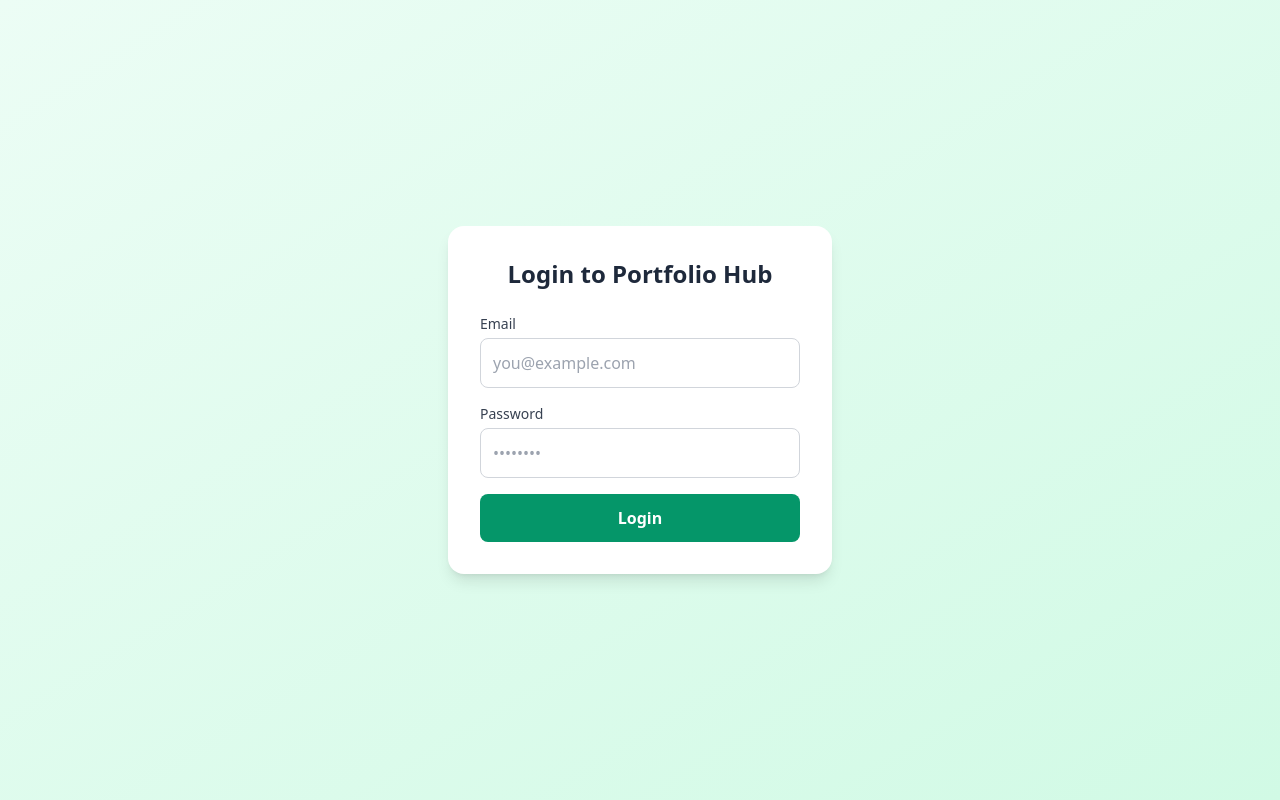
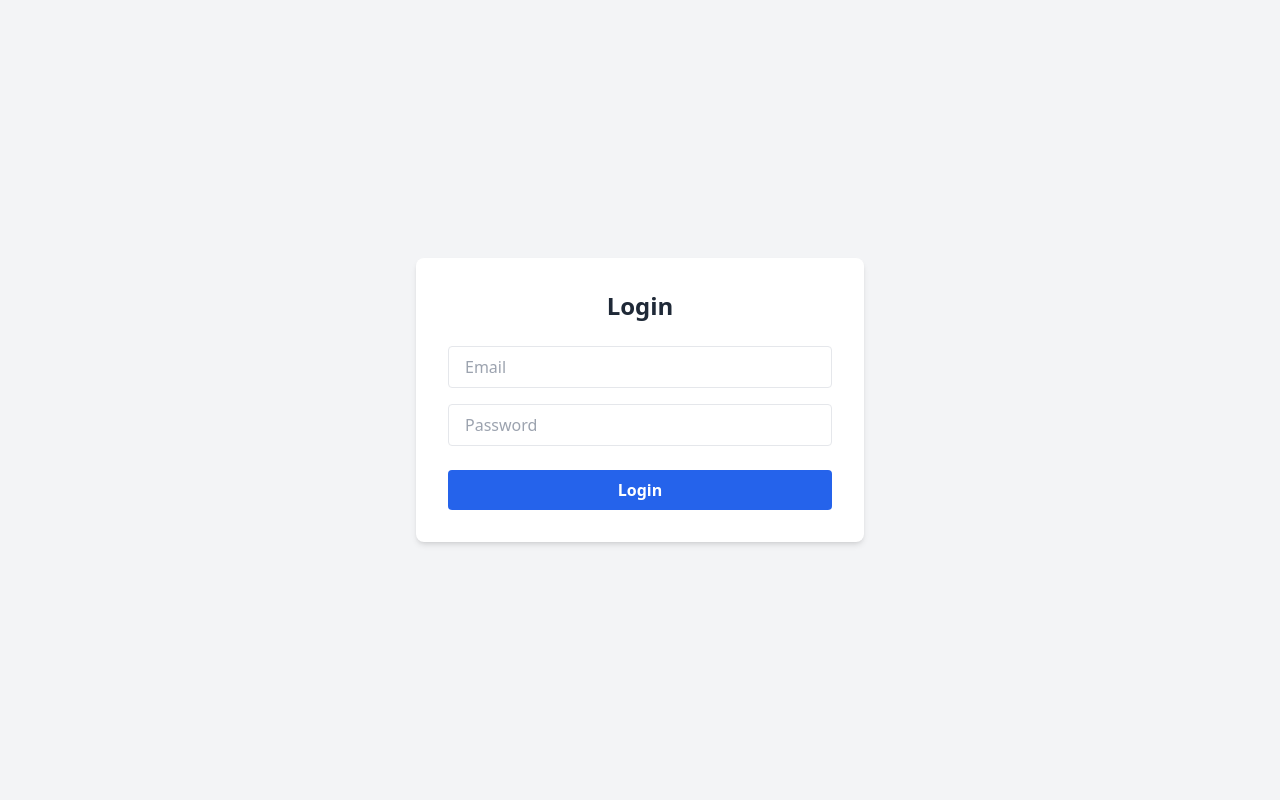
Before and after one commit to ruwanliyanage123/e-wallet-app, a React (Create React App) app: page /login in a window 1280 px wide. Built offline with nearby package versions, Linux system fonts and the light colour scheme.

Commit message:
Integreated with auth service

```diff
--- a/src/App.jsx
+++ b/src/App.jsx
@@ -1,4 +1,4 @@
-import { BrowserRouter as Router, Routes, Route } from "react-router-dom";
+import { BrowserRouter as Router, Routes, Route, Navigate } from "react-router-dom";
 import Landing from "./pages/Landing";
 import Login from "./pages/Login";
 import Dashboard from "./pages/Dashboard";
@@ -7,8 +7,14 @@ import Transactions from "./pages/Transactions";
 import Reports from "./pages/Reports";
 import Navbar from "./components/Navbar";
 import Sidebar from "./components/Sidebar";
+import Footer from "./components/Footer";
 import { useState } from "react";
-import Footer from "./components/Footer";
+import { isLoggedIn } from "./utils/auth";
+
+// ✅ Wrapper for protected routes
+function PrivateRoute({ children }) {
+    return isLoggedIn() ? children : <Navigate to="/login" />;
+}
 
 function App() {
     const [page, setPage] = useState("Dashboard");
@@ -20,10 +26,11 @@ function App() {
                 <Route path="/" element={<Landing />} />
                 <Route path="/login" element={<Login />} />
 
-                {/* Dashboard Layout */}
+                {/* Protected Dashboard Layout */}
                 <Route
                     path="/dashboard"
                     element={
+                        <PrivateRoute>
                             <div className="flex h-screen flex-col">
                                 <Navbar />
                                 <div className="flex flex-1">
@@ -37,6 +44,7 @@ function App() {
                                 </div>
                                 <Footer />
                             </div>
+                        </PrivateRoute>
                     }
                 />
             </Routes>
--- a/src/pages/Login.jsx
+++ b/src/pages/Login.jsx
@@ -1,51 +1,66 @@
+import { useState } from "react";
 import { useNavigate } from "react-router-dom";
+import { login } from "../services/authService";
 
 export default function Login() {
+    const [email, setEmail] = useState("");
+    const [password, setPassword] = useState("");
+    const [error, setError] = useState("");
     const navigate = useNavigate();
 
-    const handleSubmit = (e) => {
+    const handleSubmit = async (e) => {
         e.preventDefault();
-        // TODO: validate credentials
+        setError("");
+
+        try {
+            const { token, user } = await login(email, password);
+
+            // Save token & user in localStorage
+            localStorage.setItem("token", token);
+            localStorage.setItem("user", JSON.stringify(user));
+
+            // Redirect to dashboard
             navigate("/dashboard");
+        } catch (err) {
+            setError(err.message);
+        }
     };
 
     return (
-        <div className="min-h-screen flex items-center justify-center bg-gradient-to-br from-emerald-50 to-emerald-100">
-            <div className="bg-white p-8 rounded-2xl shadow-lg w-96">
-                <h2 className="text-2xl font-bold text-center text-slate-800 mb-6">
-                    Login to Portfolio Hub
-                </h2>
-                <form onSubmit={handleSubmit} className="space-y-4">
-                    <div>
-                        <label className="block text-sm font-medium text-gray-700 mb-1">
-                            Email
-                        </label>
+        <div className="flex min-h-screen items-center justify-center bg-gray-100">
+            <form
+                onSubmit={handleSubmit}
+                className="bg-white p-8 rounded-lg shadow-md w-full max-w-md"
+            >
+                <h2 className="text-2xl font-bold mb-6 text-center">Login</h2>
+
+                {error && (
+                    <p className="mb-4 text-red-600 text-center">{error}</p>
+                )}
+
                 <input
                     type="email"
-                            placeholder="you@example.com"
-                            className="w-full p-3 rounded-lg border border-gray-300 focus:ring-2 focus:ring-emerald-500 focus:outline-none"
-                            required
+                    placeholder="Email"
+                    value={email}
+                    onChange={(e) => setEmail(e.target.value)}
+                    className="w-full px-4 py-2 border rounded mb-4 focus:outline-none focus:ring focus:ring-blue-300"
                 />
-                    </div>
-                    <div>
-                        <label className="block text-sm font-medium text-gray-700 mb-1">
-                            Password
-                        </label>
+
                 <input
                     type="password"
-                            placeholder="••••••••"
-                            className="w-full p-3 rounded-lg border border-gray-300 focus:ring-2 focus:ring-emerald-500 focus:outline-none"
-                            required
+                    placeholder="Password"
+                    value={password}
+                    onChange={(e) => setPassword(e.target.value)}
+                    className="w-full px-4 py-2 border rounded mb-6 focus:outline-none focus:ring focus:ring-blue-300"
                 />
-                    </div>
+
                 <button
                     type="submit"
-                        className="w-full px-4 py-3 bg-emerald-600 text-white rounded-lg font-semibold hover:bg-emerald-700 transition"
+                    className="w-full bg-blue-600 text-white font-semibold py-2 rounded hover:bg-blue-700 transition"
                 >
                     Login
                 </button>
             </form>
         </div>
-        </div>
     );
 }
--- /dev/null
+++ b/src/services/authService.js
@@ -0,0 +1,29 @@
+const API_URL = "http://localhost:4000/api/auth";
+
+export async function login(email, password) {
+    const res = await fetch(`${API_URL}/login`, {
+        method: "POST",
+        headers: { "Content-Type": "application/json" },
+        body: JSON.stringify({ email, password }),
+    });
+
+    if (!res.ok) {
+        throw new Error("Invalid credentials");
+    }
+
+    return res.json(); // { token, user }
+}
+
+export async function register(email, password, name) {
+    const res = await fetch(`${API_URL}/register`, {
+        method: "POST",
+        headers: { "Content-Type": "application/json" },
+        body: JSON.stringify({ email, password, name }),
+    });
+
+    if (!res.ok) {
+        throw new Error("Registration failed");
+    }
+
+    return res.json();
+}
--- /dev/null
+++ b/src/utils/auth.js
@@ -0,0 +1,12 @@
+export function getToken() {
+    return localStorage.getItem("token");
+}
+
+export function isLoggedIn() {
+    return !!getToken();
+}
+
+export function logout() {
+    localStorage.removeItem("token");
+    localStorage.removeItem("user");
+}
```
Lines whose indentation alone changed are shown as unchanged.
